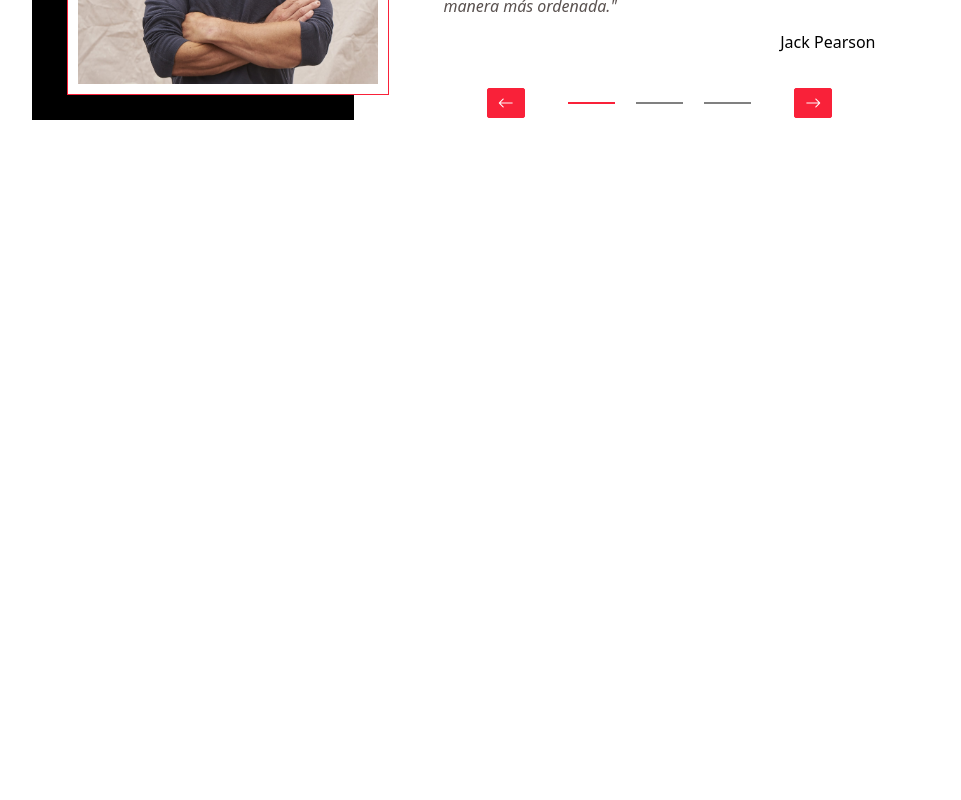
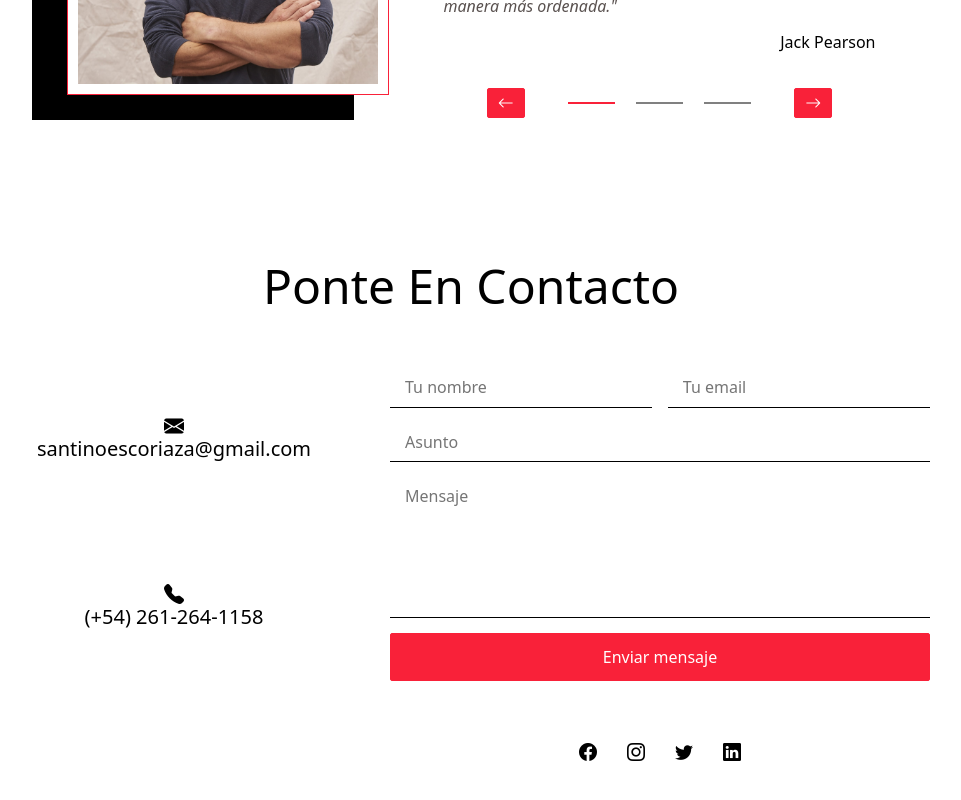
Before and after one commit to SantinoEscoriaza/portfolio-react, a React (Vite) app: page / in a window 1280 px wide. Shown: the part 3078-3878 px from the top of the page, without its empty margins (169-1130 px from the left). Before the commit the page ends 3246 px from the top, so only its background shows below. Built offline with nearby package versions, Linux system fonts and the light colour scheme.

Commit message:
Se agrego el codigo html y css correspondiente a la seccion de contacto

```diff
--- a/src/Component/Contact/Contact.css
+++ b/src/Component/Contact/Contact.css
@@ -0,0 +1,67 @@
+.contact{
+    height: 100%;
+    padding: 50px 100px;
+    display: flex;
+    flex-wrap: wrap;
+    justify-content: center;
+    gap: 5%;
+}
+.contact h2{
+    margin: 40px 0px;
+}
+    /* // BOTONES DE CONTACTO // */
+.botonesContacto{
+    width: 30%;
+    height: fit-content;
+    display: flex;
+    flex-direction: column;
+}
+.botonesContacto a{
+    width: 100%;
+    height: fit-content;
+    margin: 20px 0px;
+    padding: 0;
+}
+.botonContact{
+    width: 100%;
+    padding: 40px 20px;
+    background-color: var(--secondary-color);
+    border: solid 1px rgba(0, 0, 0, 0);
+    font-size: 20px;
+    font-weight: 500;
+    transition: border 0.3s;
+}
+.botonContact:hover{
+    border: 1px solid gray;
+    cursor: pointer;
+}
+    /* // FORMULARIO CONTACTO // */
+.formContact{
+    width: 50%;
+    height: 100%;
+    display: flex;
+    flex-wrap: wrap;
+    justify-content: space-between;
+}
+    /* // INPUTS // */
+    .textInput{
+        padding: 25px 15px 10px 15px;
+        border: none;
+        border-bottom: 1px solid black;
+        outline: none;
+    }
+    .inpNombreMail{
+        width: 43%;
+    }
+    .inpAsunto{
+        width: 100%;
+    }
+    .inpMensaje{
+        width: 100%;
+        height: 120px;
+        resize: none;
+    }
+    .botonEnviar{
+        width: 100%;
+        margin: 15px 0px 30px;
+    }
--- a/src/Component/Contact/Contact.jsx
+++ b/src/Component/Contact/Contact.jsx
@@ -0,0 +1,33 @@
+import './Contact.css'
+
+const Contact = () => {
+
+
+    return(
+        <section class="contact" id="contactid">
+            <h2>Ponte En Contacto</h2>
+            {/* <!-- BOTONES CONTACTO --> */}
+            <section class="botonesContacto">
+                <a href="https://www.gmail.com" target="_blank"><button class="botonContact"><i class="bi bi-envelope-fill"><br/></i>santinoescoriaza@gmail.com</button></a>
+                <a href="https://www.whatsapp.com" target="_blank"><button class="botonContact"><i class="bi bi-telephone-fill"></i><br/>(+54) 261-264-1158</button></a>
+             </section>
+            {/* <!-- FORMULARIO CONTACTO --> */}
+            <form class="formContact" action="">
+                <input type="text" placeholder="Tu nombre" class="textInput inpNombreMail" name="nombre"/>
+                <input type="text" placeholder="Tu email" class="textInput inpNombreMail" name="mail"/>
+                <input type="text" placeholder="Asunto" class="textInput inpAsunto" name="asunto"/>
+                <textarea placeholder="Mensaje" class="textInput inpMensaje" name="mensaje"></textarea>
+                <button class="botonRojo botonEnviar">Enviar mensaje</button>
+                    {/* <!-- ICONOS --> */}
+                    <section class="icons">
+                        <a href="https://www.facebook.com" target="_blank"><i class="bi bi-facebook redSocialIcon"></i></a>
+                        <a href="https://www.instagram.com" target="_blank"><i class="bi bi-instagram redSocialIcon"></i></a>
+                        <a href="https://www.x.com" target="_blank"><i class="bi bi-twitter redSocialIcon"></i></a>
+                        <a href="https://www.linkedin.com/in/santino-escoriaza-6833b8311/" target="_blank"><i class="bi bi-linkedin redSocialIcon"></i></a>
+                    </section>
+            </form>
+        </section>
+    )
+}
+
+export default Contact
--- a/src/main.jsx
+++ b/src/main.jsx
@@ -8,6 +8,7 @@ import About from './Component/About/About.jsx'
 import Skills from './Component/Skills/Skills.jsx'
 import Proyects from './Component/Proyects/Proyects.jsx'
 import Testimonios from './Component/Testimonios/Testimonios.jsx'
+import Contact from './Component/Contact/Contact.jsx'
 
 ReactDOM.createRoot(document.getElementById('root')).render(
   <React.StrictMode>
@@ -17,5 +18,6 @@ ReactDOM.createRoot(document.getElementById('root')).render(
     <Skills />
     <Proyects />
     <Testimonios />
+    <Contact />
   </React.StrictMode>,
 )
```
